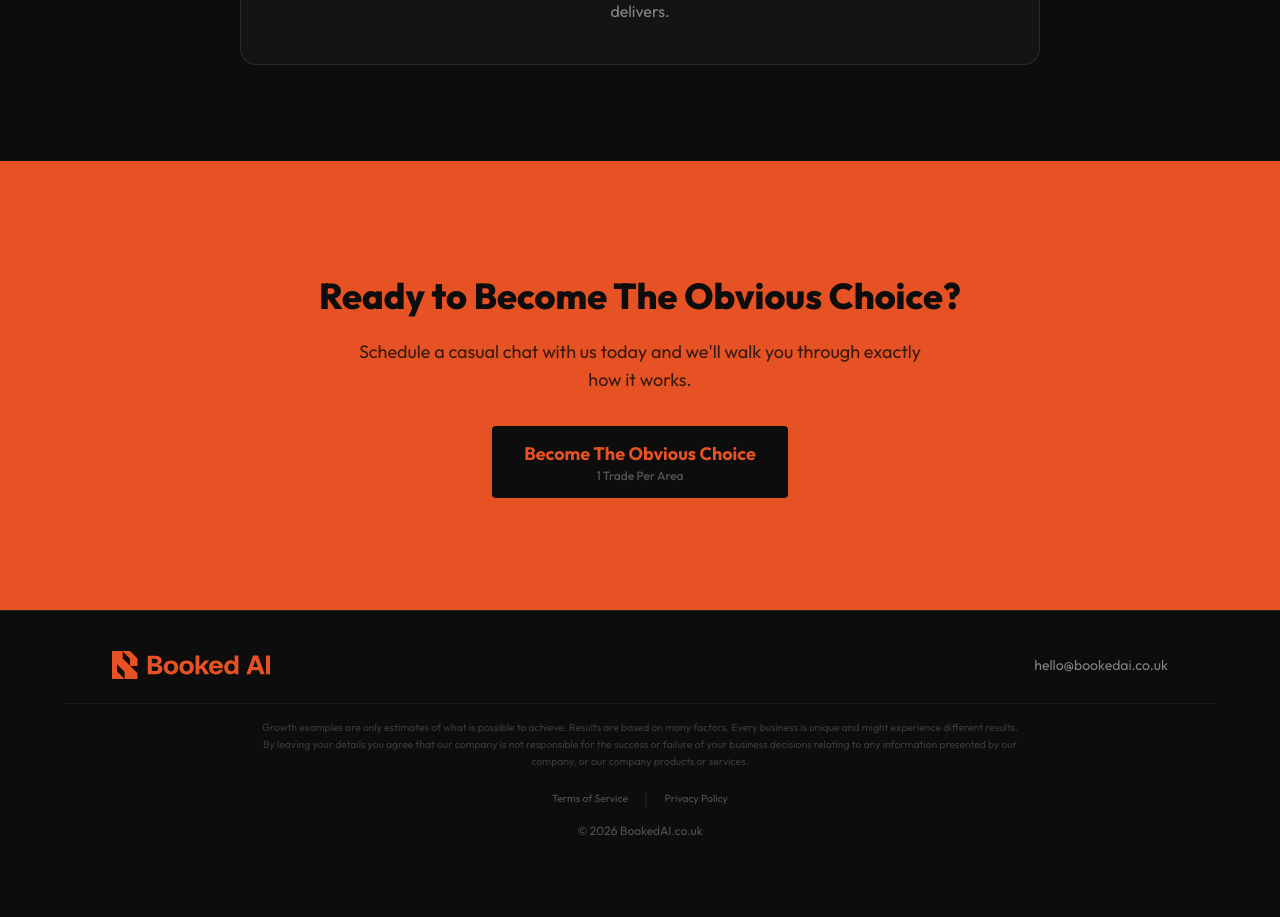
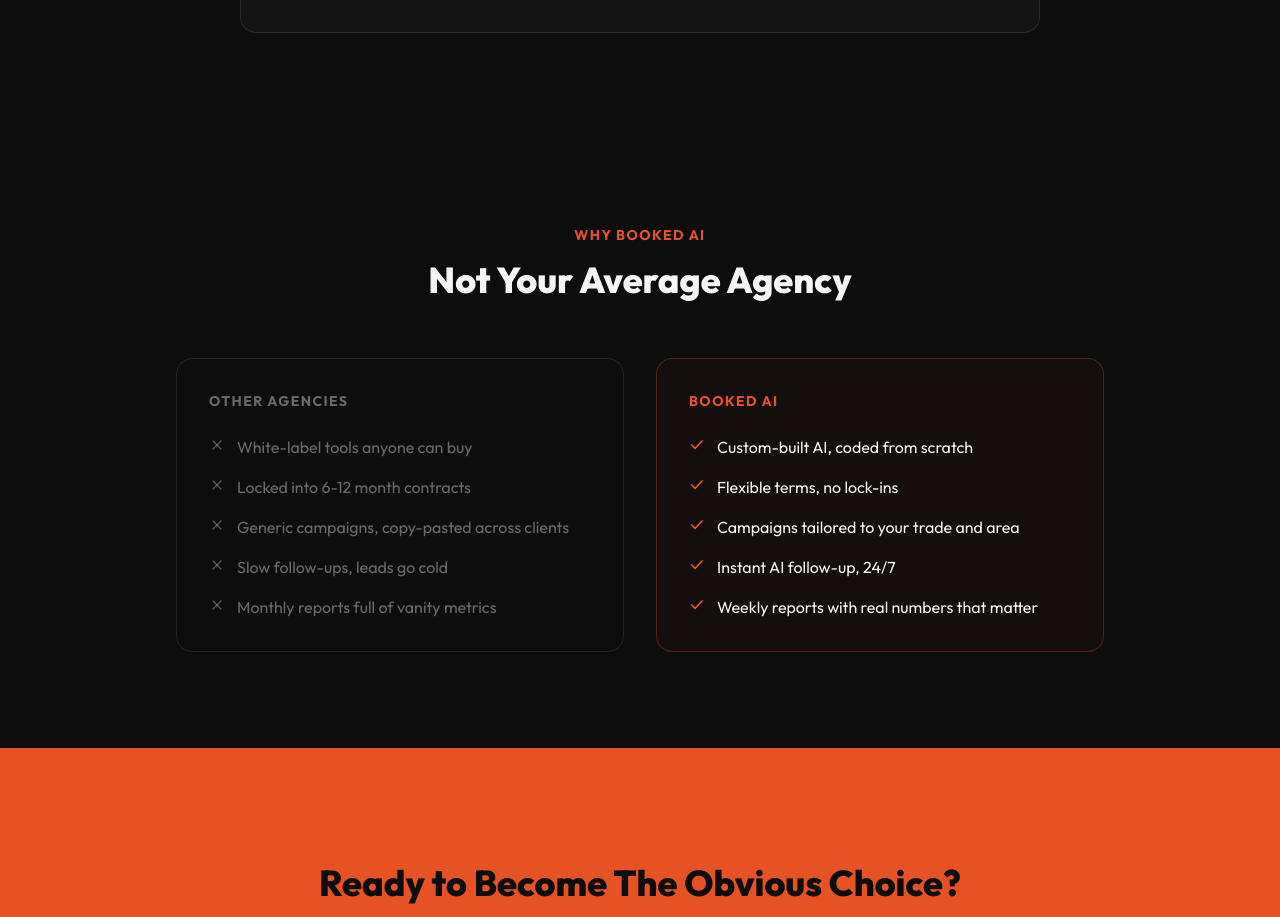
Before and after one commit to harry1tap/booked-ai-website, a React (Vite) app: page / in a window 1280 px wide. Shown: the part 1880-2797 px from the top of the page. Before the commit the page ends 2759 px from the top, so only its background shows below. Built offline with nearby package versions, Linux system fonts and the light colour scheme.

Commit message:
Add differentiator section, remove founder section
Added side-by-side "Other Agencies vs Booked AI" comparison section. Removed founder section for now.

Co-Authored-By: Claude Opus 4.6 <noreply@anthropic.com>

```diff
--- /dev/null
+++ b/src/components/Differentiator.jsx
@@ -0,0 +1,90 @@
+import useScrollReveal from '../hooks/useScrollReveal.js'
+
+const OTHER_AGENCIES = [
+  'White-label tools anyone can buy',
+  'Locked into 6-12 month contracts',
+  'Generic campaigns, copy-pasted across clients',
+  'Slow follow-ups, leads go cold',
+  'Monthly reports full of vanity metrics',
+]
+
+const BOOKED_AI = [
+  'Custom-built AI, coded from scratch',
+  'Flexible terms, no lock-ins',
+  'Campaigns tailored to your trade and area',
+  'Instant AI follow-up, 24/7',
+  'Weekly reports with real numbers that matter',
+]
+
+function Cross() {
+  return (
+    <svg viewBox="0 0 24 24" fill="none" stroke="currentColor" strokeWidth="2" strokeLinecap="round" className="w-4 h-4 text-white/30 shrink-0">
+      <line x1="18" y1="6" x2="6" y2="18" />
+      <line x1="6" y1="6" x2="18" y2="18" />
+    </svg>
+  )
+}
+
+function Tick() {
+  return (
+    <svg viewBox="0 0 24 24" fill="none" stroke="currentColor" strokeWidth="2.5" strokeLinecap="round" strokeLinejoin="round" className="w-4 h-4 text-orange shrink-0">
+      <polyline points="20 6 9 17 4 12" />
+    </svg>
+  )
+}
+
+export default function Differentiator() {
+  const [ref, isVisible] = useScrollReveal(0.15)
+
+  return (
+    <section className="bg-black py-16 md:py-24">
+      <div className="max-w-5xl mx-auto px-6 md:px-12">
+        <div
+          ref={ref}
+          className={`reveal ${isVisible ? 'visible' : ''}`}
+        >
+          <div className="text-center mb-10 md:mb-14">
+            <p className="text-orange text-sm font-bold uppercase tracking-widest mb-3">
+              Why Booked AI
+            </p>
+            <h2 className="text-2xl sm:text-3xl md:text-4xl font-extrabold text-white leading-tight">
+              Not Your Average Agency
+            </h2>
+          </div>
+
+          <div className="grid grid-cols-1 md:grid-cols-2 gap-6 md:gap-8">
+            {/* Other Agencies */}
+            <div className="border border-white/10 rounded-2xl p-6 md:p-8">
+              <h3 className="text-white/40 text-sm font-bold uppercase tracking-widest mb-6">
+                Other Agencies
+              </h3>
+              <ul className="space-y-4">
+                {OTHER_AGENCIES.map((item) => (
+                  <li key={item} className="flex items-start gap-3">
+                    <span className="mt-0.5"><Cross /></span>
+                    <span className="text-white/40 text-sm md:text-base">{item}</span>
+                  </li>
+                ))}
+              </ul>
+            </div>
+
+            {/* Booked AI */}
+            <div className="border border-orange/30 rounded-2xl p-6 md:p-8 bg-orange/[0.03]">
+              <h3 className="text-orange text-sm font-bold uppercase tracking-widest mb-6">
+                Booked AI
+              </h3>
+              <ul className="space-y-4">
+                {BOOKED_AI.map((item) => (
+                  <li key={item} className="flex items-start gap-3">
+                    <span className="mt-0.5"><Tick /></span>
+                    <span className="text-white text-sm md:text-base">{item}</span>
+                  </li>
+                ))}
+              </ul>
+            </div>
+          </div>
+        </div>
+      </div>
+    </section>
+  )
+}
--- a/src/components/Pipeline.jsx
+++ b/src/components/Pipeline.jsx
@@ -66,9 +66,6 @@ export default function Pipeline() {
           ref={ref}
           className={`text-center reveal ${isVisible ? 'visible' : ''}`}
         >
-          <p className="text-orange text-sm font-bold uppercase tracking-widest mb-3">
-            The Booked Jobs System
-          </p>
           <h2 className="text-2xl sm:text-3xl md:text-4xl font-extrabold text-white leading-tight mb-10 md:mb-12">
             From First Click to <span className="text-orange">Calendar Booking</span>
           </h2>
--- a/src/pages/Home.jsx
+++ b/src/pages/Home.jsx
@@ -1,6 +1,7 @@
 import Hero from '../components/Hero.jsx'
 import Solution from '../components/Solution.jsx'
 import Pipeline from '../components/Pipeline.jsx'
+import Differentiator from '../components/Differentiator.jsx'
 import FinalCTA from '../components/FinalCTA.jsx'
 import Footer from '../components/Footer.jsx'
 
@@ -11,6 +12,7 @@ export default function Home() {
         <Hero />
         <Solution />
         <Pipeline />
+        <Differentiator />
         <FinalCTA />
       </main>
       <Footer />
```
